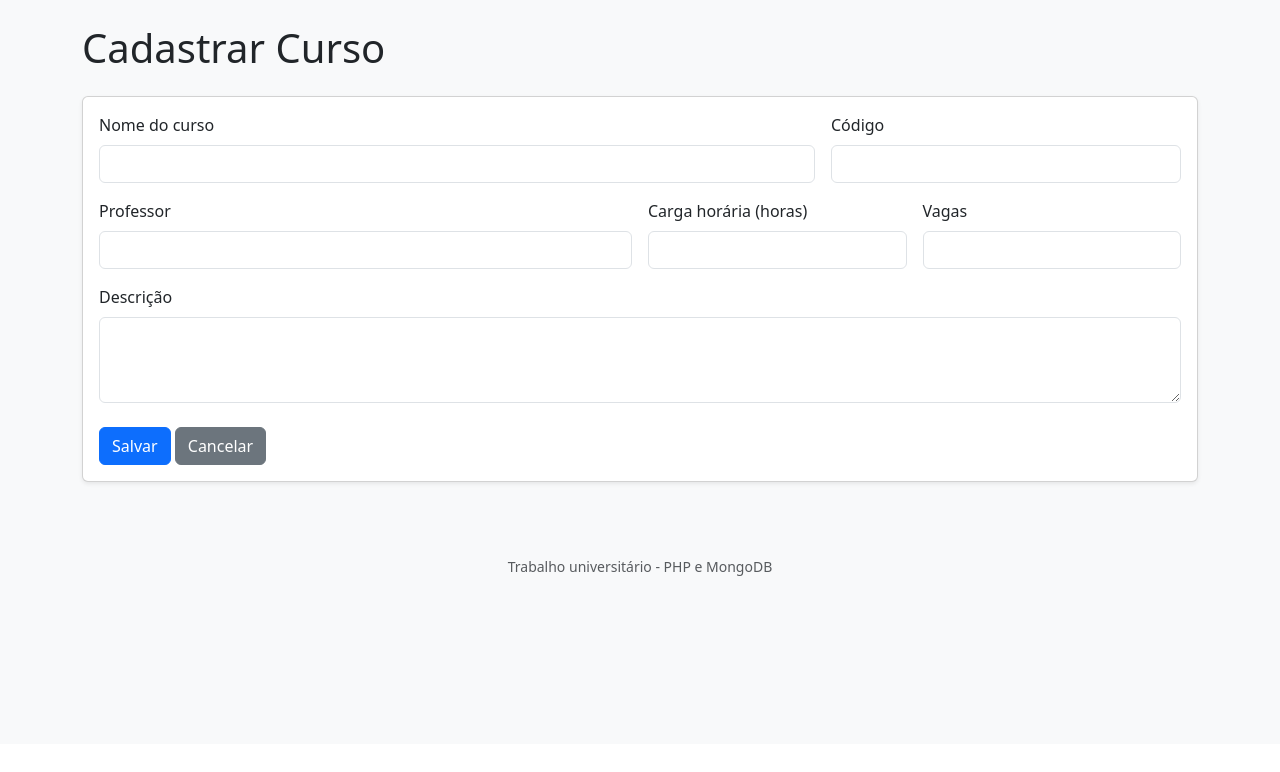
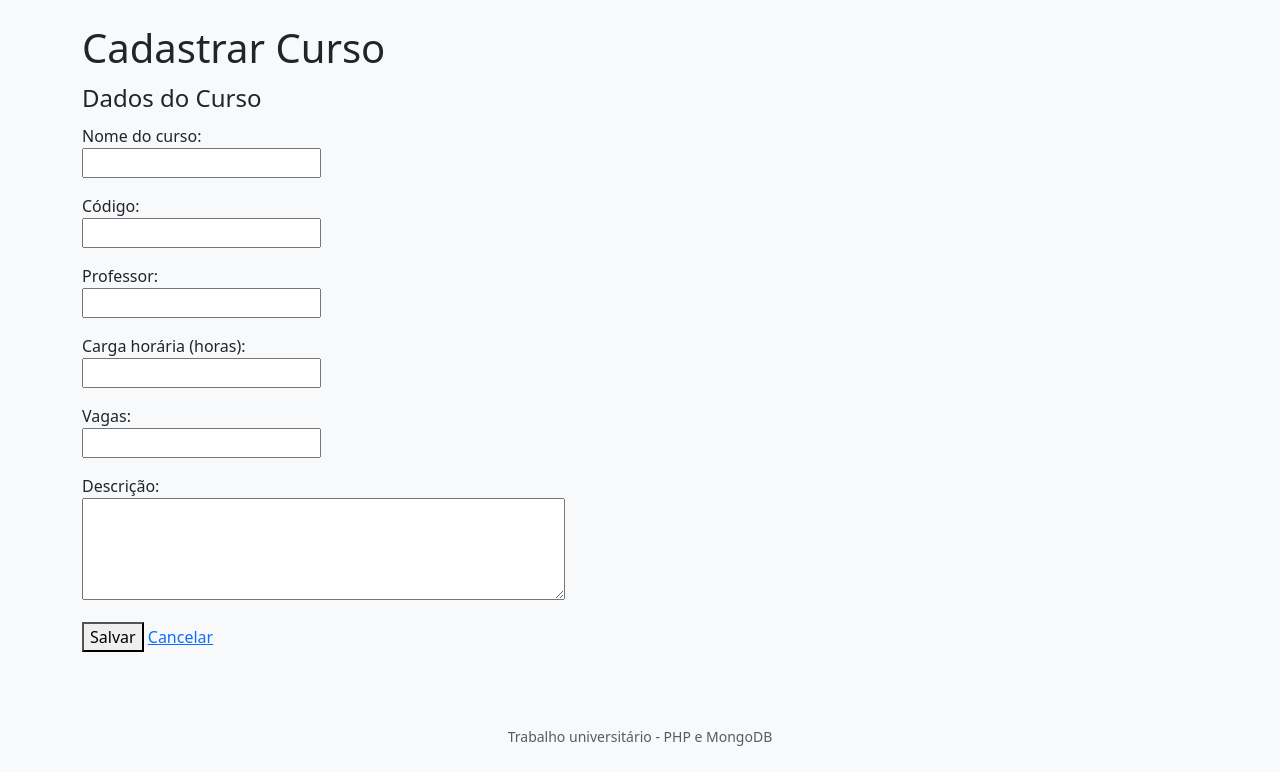
Before and after one commit to Trabalho-em-dupla/cadastro-de-estudante, a PHP site: page /cursos/cadastrar.php in a window 1280 px wide. Shown: the part 56-828 px from the top of the page. Before the commit the page ends 632 px from the top, so only its background shows below. Run offline with PHP 8.4, Linux system fonts and the light colour scheme.

Commit message:
Ultimos ajustes

```diff
--- a/cursos/cadastrar.php
+++ b/cursos/cadastrar.php
@@ -42,49 +42,56 @@ if ($_SERVER['REQUEST_METHOD'] === 'POST') {
 require_once __DIR__ . '/../includes/cabecalho.php';
 ?>
 
-<h1 class="mb-4">Cadastrar Curso</h1>
+<h1>Cadastrar Curso</h1>
 
 <?php if ($erro !== ''): ?>
-    <div class="alert alert-danger"><?= htmlspecialchars($erro) ?></div>
+    <p role="alert"><strong>Erro:</strong> <?= htmlspecialchars($erro) ?></p>
 <?php endif; ?>
 
-<form method="post" class="card card-body shadow-sm">
-    <div class="row g-3">
-        <div class="col-md-8">
-            <label class="form-label">Nome do curso</label>
-            <input type="text" name="nome" class="form-control" required
+<form method="post" action="">
+    <fieldset>
+        <legend>Dados do Curso</legend>
+
+        <p>
+            <label for="nome">Nome do curso:</label><br>
+            <input type="text" id="nome" name="nome" required
                    value="<?= htmlspecialchars($_POST['nome'] ?? '') ?>">
-        </div>
-        <div class="col-md-4">
-            <label class="form-label">Código</label>
-            <input type="text" name="codigo" class="form-control" required
+        </p>
+
+        <p>
+            <label for="codigo">Código:</label><br>
+            <input type="text" id="codigo" name="codigo" required
                    value="<?= htmlspecialchars($_POST['codigo'] ?? '') ?>">
-        </div>
-        <div class="col-md-6">
-            <label class="form-label">Professor</label>
-            <input type="text" name="professor" class="form-control" required
+        </p>
+
+        <p>
+            <label for="professor">Professor:</label><br>
+            <input type="text" id="professor" name="professor" required
                    value="<?= htmlspecialchars($_POST['professor'] ?? '') ?>">
-        </div>
-        <div class="col-md-3">
-            <label class="form-label">Carga horária (horas)</label>
-            <input type="number" name="carga_horaria" min="1" class="form-control" required
+        </p>
+
+        <p>
+            <label for="carga_horaria">Carga horária (horas):</label><br>
+            <input type="number" id="carga_horaria" name="carga_horaria" min="1" required
                    value="<?= htmlspecialchars($_POST['carga_horaria'] ?? '') ?>">
-        </div>
-        <div class="col-md-3">
-            <label class="form-label">Vagas</label>
-            <input type="number" name="vagas" min="1" class="form-control" required
+        </p>
+
+        <p>
+            <label for="vagas">Vagas:</label><br>
+            <input type="number" id="vagas" name="vagas" min="1" required
                    value="<?= htmlspecialchars($_POST['vagas'] ?? '') ?>">
-        </div>
-        <div class="col-12">
-            <label class="form-label">Descrição</label>
-            <textarea name="descricao" rows="3" class="form-control"><?= htmlspecialchars($_POST['descricao'] ?? '') ?></textarea>
-        </div>
-    </div>
+        </p>
 
-    <div class="mt-4">
-        <button type="submit" class="btn btn-primary">Salvar</button>
-        <a href="listar.php" class="btn btn-secondary">Cancelar</a>
-    </div>
+        <p>
+            <label for="descricao">Descrição:</label><br>
+            <textarea id="descricao" name="descricao" rows="4" cols="50"><?= htmlspecialchars($_POST['descricao'] ?? '') ?></textarea>
+        </p>
+    </fieldset>
+
+    <p>
+        <button type="submit">Salvar</button>
+        <a href="listar.php">Cancelar</a>
+    </p>
 </form>
 
 <?php require_once __DIR__ . '/../includes/rodape.php'; ?>
```
